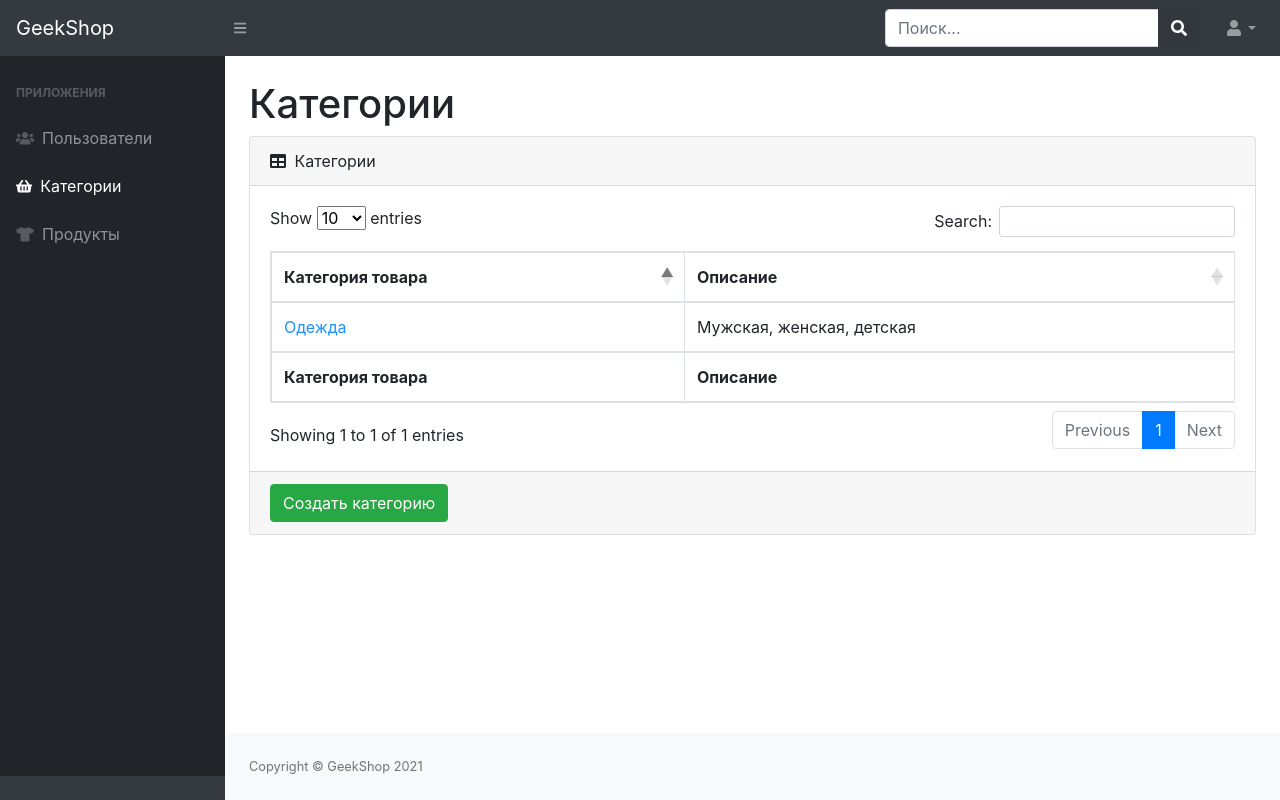
After one commit to Dbl4/shop-project, a Django app: page /admin-staff/categories/ in a window 1280 px wide. The commit adds this page. Run offline with Django 3.2, Linux system fonts and the light colour scheme; some libraries are stand-ins or nearby versions.

Commit message:
added admin_categories and admin_categories_create

```diff
--- /dev/null
+++ b/admins/templates/admins/admin-categories-read.html
@@ -0,0 +1,46 @@
+{% extends 'admins/base.html' %}
+{% load static %}
+
+{% block content %}
+    <main>
+        <div class="container-fluid">
+            <h1 class="mt-4">Категории</h1>
+            <div class="card mb-4">
+                <div class="card-header">
+                    <i class="fas fa-table mr-1"></i>
+                    Категории
+                </div>
+                <div class="card-body">
+                    <div class="table-responsive">
+                        <table class="table table-bordered" id="dataTable" width="100%" cellspacing="0">
+                            <thead>
+                                <tr>
+                                    <th>Категория товара</th>
+                                    <th>Описание</th>
+                                </tr>
+                            </thead>
+                            <tfoot>
+                                <tr>
+                                    <th>Категория товара</th>
+                                    <th>Описание</th>
+                                </tr>
+                            </tfoot>
+                            <tbody>
+                                <tr>
+                                    <td><a href="#"
+                                            style="color: dodgerblue">Одежда</a></td>
+                                    <td>Мужская, женская, детская</td>
+                                </tr>
+                            </tbody>
+                        </table>
+                    </div>
+                </div>
+                <div class="card-footer">
+                    <a href="{% url 'admins:admin_categories_create' %}">
+                        <button class="btn btn-success">Создать категорию</button>
+                    </a>
+                </div>
+            </div>
+        </div>
+    </main>
+{% endblock %}
--- a/admins/templates/admins/base.html
+++ b/admins/templates/admins/base.html
@@ -53,7 +53,7 @@
                         </div>
                         Пользователи
                     </a>
-                    <a class="nav-link" href="{% url 'index' %}">
+                    <a class="nav-link" href="{% url 'admins:admin_categories' %}">
                         <div class="sb-nav-link-icon">
                             <i class="fas fa-shopping-basket"></i>
                         </div>
--- a/admins/urls.py
+++ b/admins/urls.py
@@ -1,6 +1,6 @@
 from django.urls import path
 
-from admins.views import index, admin_users_create, admin_users, admin_users_update, admin_users_delete
+from admins.views import index, admin_users_create, admin_users, admin_users_update, admin_users_delete, admin_categories, admin_categories_create
 
 app_name = 'admins'
 
@@ -10,4 +10,6 @@ urlpatterns = [
     path('users/create/', admin_users_create, name = 'admin_users_create'),
     path('users/update/<int:id>/', admin_users_update, name = 'admin_users_update'),
     path('users/delete/<int:id>/', admin_users_delete, name = 'admin_users_delete'),
+    path('categories/', admin_categories, name = 'admin_categories'),
+    path('categories/create/', admin_categories_create, name = 'admin_categories_create'),
 ]
--- a/admins/views.py
+++ b/admins/views.py
@@ -60,3 +60,18 @@ def admin_users_delete(request, id):
     user.save()
     return HttpResponseRedirect(reverse('admins:admin_users'))
     # return render(request, 'users/profile.html')
+
+
+def admin_categories(request):
+    # context = {
+    #   'categories': User.objects.all(),
+    #   'title': 'GeekShop - Админ | Категории',
+    # }
+    return render(request, 'admins/admin-categories-read.html')
+
+def admin_categories_create(request):
+    # context = {
+    #   'categories': User.objects.all(),
+    #   'title': 'GeekShop - Админ | Категории',
+    # }
+    return render(request, 'admins/admin-categories-create.html')
```
Also changed, not shown: admins/templates/admins/admin-categories-create.html (added, +33 -0 lines).
